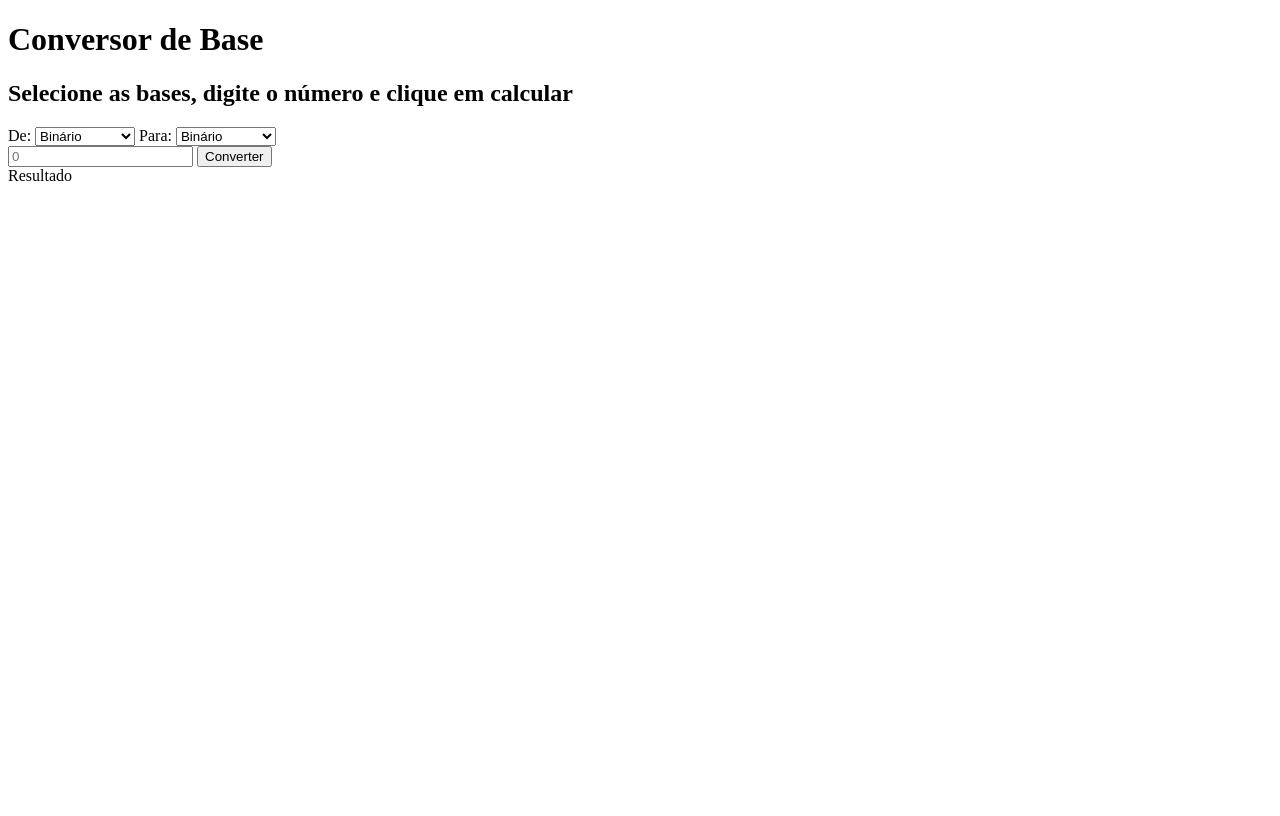
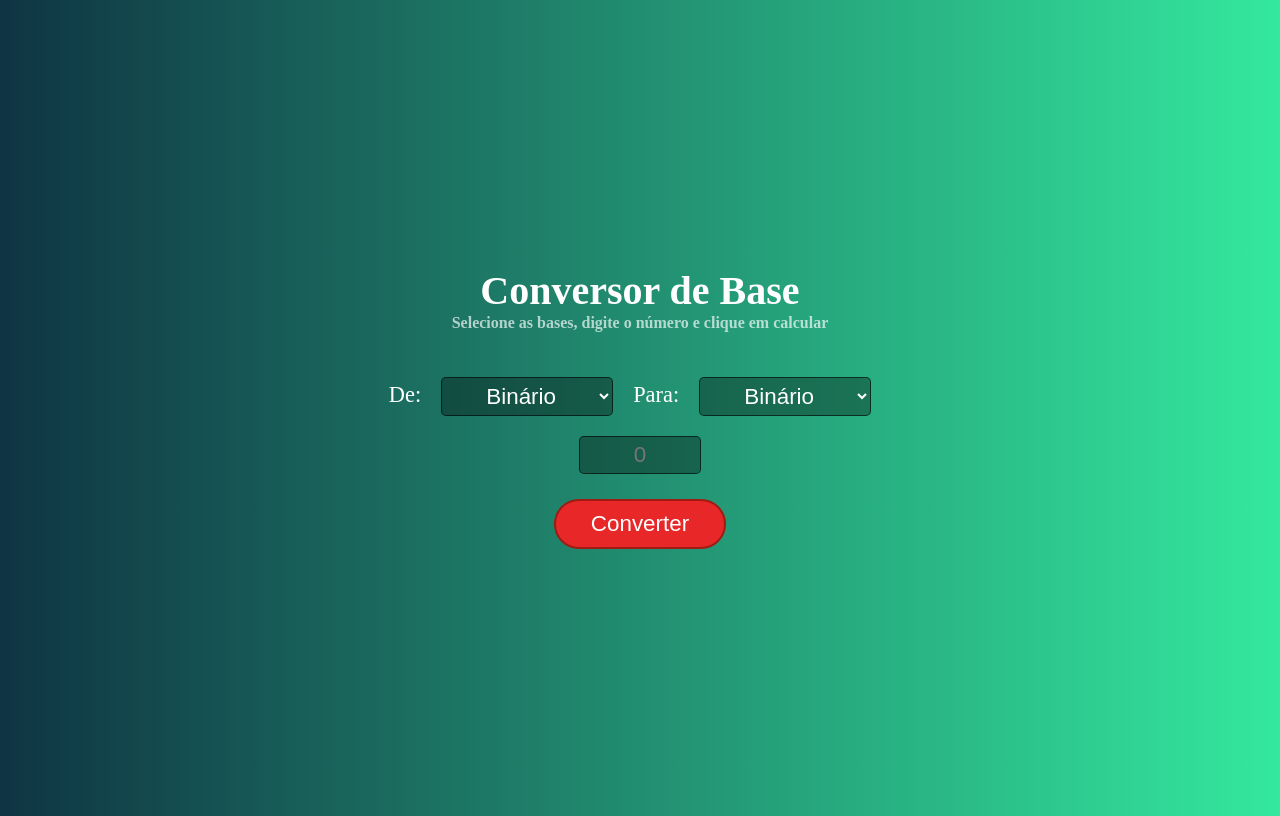
Before and after one commit to EduCarmo/Projeto-Conversor-De-Base, a plain HTML site: page index.html in a window 1280 px wide. Drawn offline with Linux system fonts and the light colour scheme.

Commit message:
projeto finalizado

```diff
--- a/estilo.css
+++ b/estilo.css
@@ -0,0 +1,98 @@
+:root {
+    --tamnho-fonte: 1.4rem;
+    --cor-fonte: white;
+}
+
+body {
+    display: flex;
+    flex-direction: column;
+    justify-content: center;
+    align-items: center;
+    height: 100vh;
+
+    background: #34e89e;
+    background: -webkit-linear-gradient(to right, #0f3443, #34e89e);
+    background: linear-gradient(to right, #0f3443, #34e89e);
+
+    color: var(--cor-fonte);
+}
+
+.cabecalho {
+    display: flex;
+    flex-direction: column;
+    justify-content: center;
+    align-items: center;
+    margin-bottom: 35px;
+}
+
+.titulo {
+    font-size: 2.5rem;
+    margin: 0px;
+}
+
+.subtitulo {
+    font-size: 1rem;
+    margin: 0px;
+    color: #fffa;
+}
+
+
+.seletores {
+    min-width: 25%;
+    display: flex;
+    justify-content: space-between;
+    font-size: var(--tamnho-fonte);
+}
+
+.seletores > label {
+    line-height: 55px;
+    vertical-align: middle;
+}
+
+.entrada {
+    outline: none;
+    padding: 5px 10px;
+    margin: 10px 20px;
+    font-size: var(--tamnho-fonte);
+    color: var(--cor-fonte);
+    border-radius: 5px;
+    border: solid 1px #0009;
+    background-color: #0005;
+    text-align: center;
+}
+
+#numero {
+    width: 100px;
+}
+
+#botao {
+    background-color: #e82828;
+    margin-top: 15px;
+    padding: 10px 35px;
+    border-radius: 200px;
+    border: 2px solid #a01c13;
+    color: var(--cor-fonte);
+    font-size: var(--tamnho-fonte);
+    cursor: pointer;
+}
+
+#botao:hover {
+    background-color: #d31414;
+}
+
+#resultado {
+    font-size: var(--tamnho-fonte);
+    margin: 30px 0;
+    padding: 15px 30px;
+    border: 1px solid #0009;
+    background-color: #0005;
+    border-radius: 15px;
+}
+
+#resultado > sub {
+    margin-left: 5px;
+}
+
+.invisivel {
+    display: none;
+}
--- a/index.html
+++ b/index.html
@@ -37,7 +37,7 @@
 
   <button id="botao">Converter</button>
 
-  <div class="resultado" id="resultado">Resultado</div>
+  <div class="resultado invisivel" id="resultado"></div>
 
   <script src="script.js"></script>
 </body>
--- a/script.js
+++ b/script.js
@@ -11,15 +11,10 @@ botao.addEventListener('click', () => {
     const baseAtual = +seletorBaseAtual.value
     const baseFinal = +seletorBaseFinal.value
 
-    if (baseAtual === baseFinal) {
-        numeroFinal = numeroAtual
-    }else if (baseAtual === 10) {
-        numeroFinal = numeroAtual.toString(baseFinal)
-    } else {
-        const numeroConvertido = parseInt(numeroAtual, baseAtual)
-        numeroFinal = numeroConvertido.toString(baseFinal)
-    }
+    const numeroConvertido = parseInt(numeroAtual, baseAtual)
+    numeroFinal = numeroConvertido.toString(baseFinal)
 
+    resultado.classList.remove('invisivel')
     resultado.innerHTML = `
     ${numeroAtual}<sub>${baseAtual}</sub> = ${numeroFinal}<sub>${baseFinal}</sub>
     `
```
